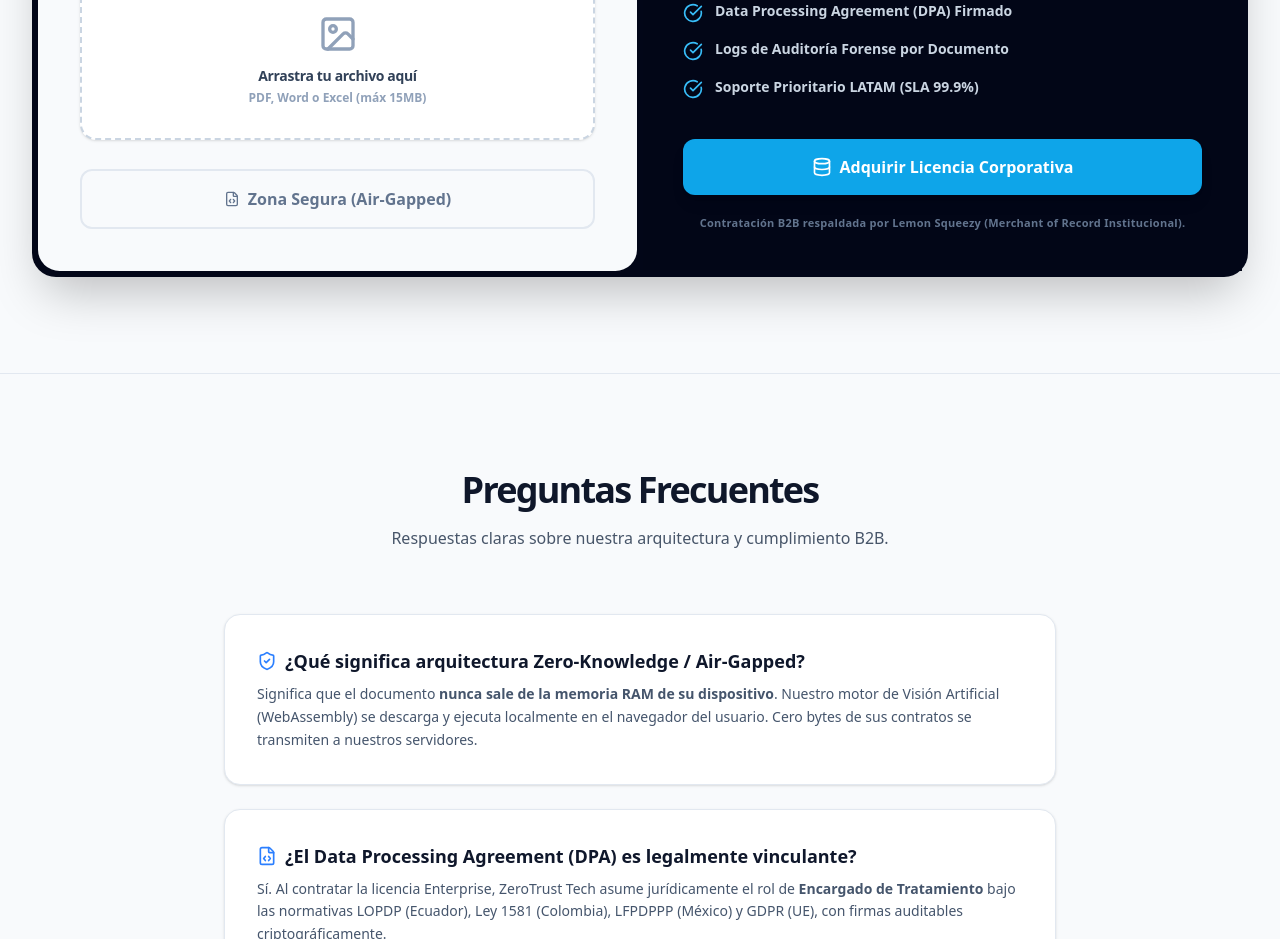
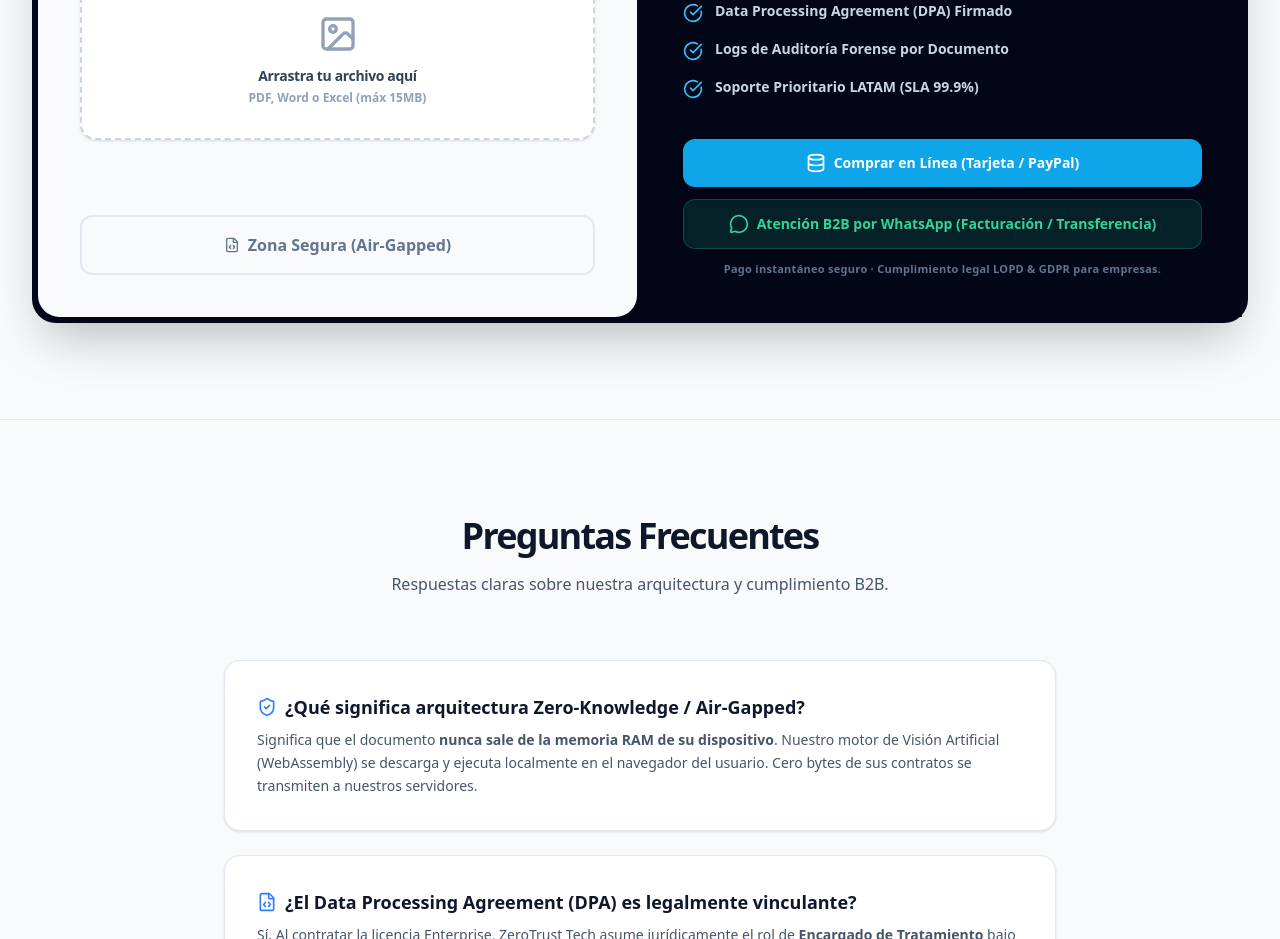
Before and after one commit to DamianMacancela/ZeroTrust, a Next.js app: page / in a window 1280 px wide. Shown: the part 1100-2039 px from the top of the page. Built offline with nearby package versions, Linux system fonts and the light colour scheme.

Commit message:
feat: implement immediate sales funnel with dual CTA (Online Payment bypass & WhatsApp B2B sales)

```diff
--- a/src/app/api/checkout/enterprise/route.ts
+++ b/src/app/api/checkout/enterprise/route.ts
@@ -5,6 +5,11 @@ export const runtime = 'nodejs';
 
 // Use GET so a simple <a href> or window.location works
 export async function GET(req: NextRequest) {
+  // Bypass directo a Gumroad / PayPhone si se define para ventas inmediatas sin esperar revisiones
+  if (process.env.DIRECT_CHECKOUT_URL) {
+    return NextResponse.redirect(process.env.DIRECT_CHECKOUT_URL, 303);
+  }
+
   const apiKey = process.env.LEMONSQUEEZY_API_KEY;
   const storeId = process.env.LEMONSQUEEZY_STORE_ID;
   const variantId = process.env.LEMONSQUEEZY_VARIANT_ID;
@@ -33,7 +38,8 @@ export async function GET(req: NextRequest) {
           source: 'landing',
         }
       },
-      testMode: process.env.VERCEL_ENV !== 'production'
+      // Force test mode if the store is pending approval, or if it's not production
+      testMode: process.env.LEMONSQUEEZY_TEST_MODE === 'true' || process.env.VERCEL_ENV !== 'production'
     });
 
     if (error) {
--- a/src/app/page.tsx
+++ b/src/app/page.tsx
@@ -4,7 +4,7 @@ import { useState, useRef, useEffect } from 'react';
 import { motion, AnimatePresence } from 'framer-motion';
 import {
   ShieldCheck, Lock, Image as ImageIcon, CheckCircle, AlertTriangle,
-  Archive, Database, Server, Fingerprint, FileCode, Loader2
+  Archive, Database, Server, Fingerprint, FileCode, Loader2, MessageCircle
 } from 'lucide-react';
 import { downloadAuditReport } from '../components/AuditReportGenerator';
 
@@ -430,12 +430,21 @@ export default function LegalTechLanding() {
                       {isProActive && errorMessage && <p className="text-[12px] mb-4 text-center font-bold text-red-400 bg-red-500/10 py-2 rounded-lg">{errorMessage}</p>}
                     </div>
                   ) : (
-                    <div className="mt-auto">
-                      <a href="/api/checkout/enterprise" className="w-full bg-[#0EA5E9] hover:bg-[#0284C7] text-white py-4 px-4 rounded-xl font-black transition-all flex justify-center items-center gap-2 shadow-lg hover:shadow-xl no-underline">
-                        <Database className="h-5 w-5" />
-                        Adquirir Licencia Corporativa
+                    <div className="mt-auto space-y-3">
+                      <a href="/api/checkout/enterprise" className="w-full bg-[#0EA5E9] hover:bg-[#0284C7] text-white py-3.5 px-4 rounded-xl font-black transition-all flex justify-center items-center gap-2 shadow-lg hover:shadow-xl no-underline text-sm">
+                        <Database className="h-5 w-5 shrink-0" />
+                        <span>Comprar en Línea (Tarjeta / PayPal)</span>
                       </a>
-                      <p className="text-[11px] text-slate-500 text-center mt-5 font-bold tracking-wide">Contratación B2B respaldada por Lemon Squeezy (Merchant of Record Institucional).</p>
+                      <a
+                        href={`https://wa.me/${process.env.NEXT_PUBLIC_WHATSAPP_NUMBER || '593999999999'}?text=Hola,%20deseo%20contratar%20la%20Licencia%20Enterprise%20de%20ZeroTrust%20Redact%20para%20mi%20empresa.`}
+                        target="_blank"
+                        rel="noopener noreferrer"
+                        className="w-full bg-[#10B981]/15 hover:bg-[#10B981]/25 text-[#34D399] border border-[#10B981]/30 py-3.5 px-4 rounded-xl font-black transition-all flex justify-center items-center gap-2 shadow-sm no-underline text-sm"
+                      >
+                        <MessageCircle className="h-5 w-5 text-[#34D399] shrink-0" />
+                        <span>Atención B2B por WhatsApp (Facturación / Transferencia)</span>
+                      </a>
+                      <p className="text-[11px] text-slate-500 text-center mt-3 font-bold tracking-wide">Pago instantáneo seguro · Cumplimiento legal LOPD & GDPR para empresas.</p>
                     </div>
                   )}
               </div>
```
